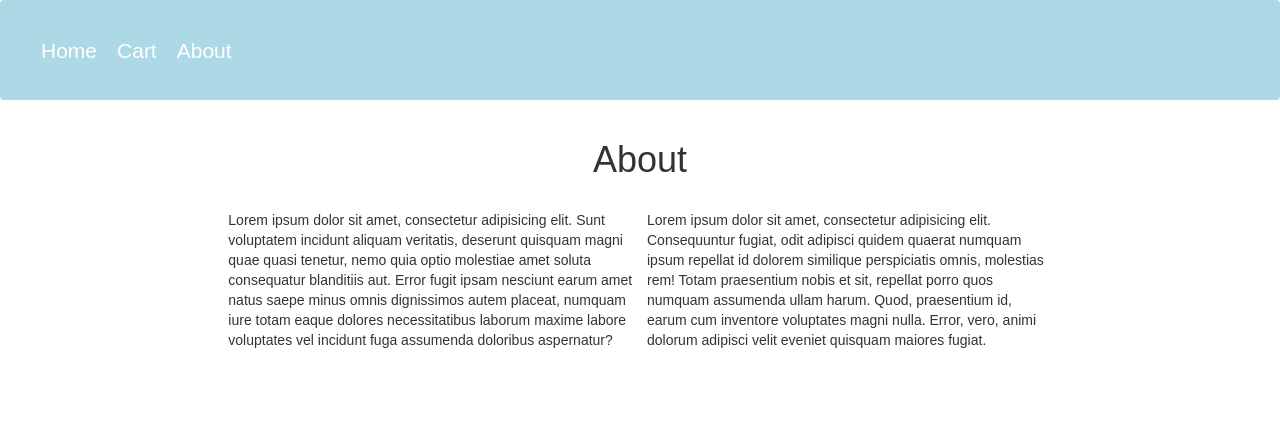
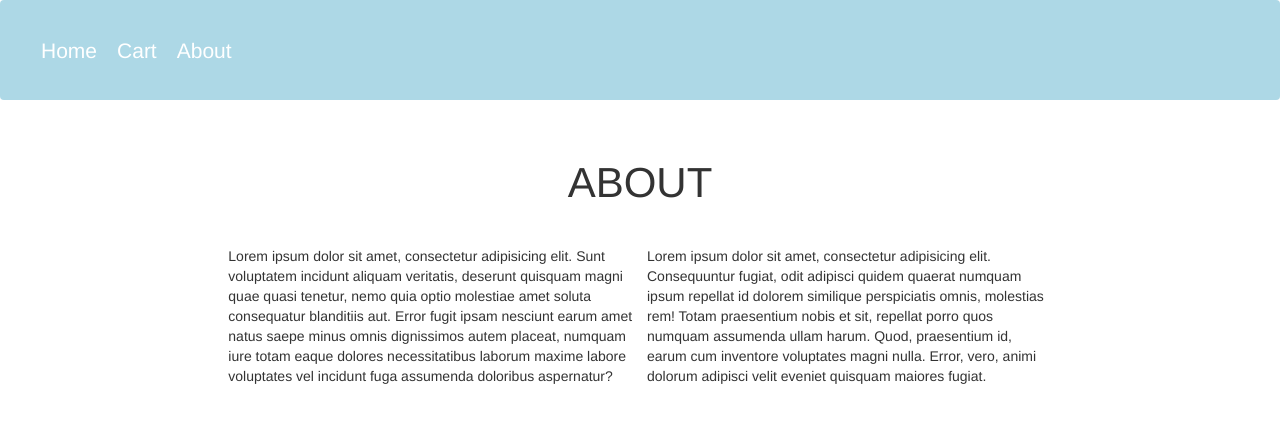
Before and after one commit to kyledavelaar/eCommerce, a React (Create React App) app: page /about in a window 1280 px wide. Shown: the top 422 px of the page. Built offline with nearby package versions, Linux system fonts and the light colour scheme.

Commit message:
update header css and center css

```diff
--- a/src/App.css
+++ b/src/App.css
@@ -17,8 +17,14 @@ nav li {
 }
 
 .header {
+  margin: 40px 0;
+  font-weight: 100;
+  text-transform: uppercase;
+  font-size: 3em;
+}
+
+.center {
   text-align: center;
-  margin-bottom: 20px;
 }
 
 
@@ -26,6 +32,7 @@ nav li {
 
 .list {
   padding: 0;
+  margin-top: 75px;
 }
 
 .list-item {
--- a/src/actions/shelfAction.js
+++ b/src/actions/shelfAction.js
@@ -14,7 +14,7 @@ export const populate = () => {
       {
         src: "https://unsplash.it/300?image=18",
         title: "Mountaintop Experience",
-        price: "49",
+        price: "39",
         id: Math.floor(Math.random() * 1000)
       },
       {
@@ -26,19 +26,19 @@ export const populate = () => {
       {
         src: "https://unsplash.it/300?image=20",
         title: "Magical One",
-        price: "49",
+        price: "29",
         id: Math.floor(Math.random() * 1000)
       },
       {
         src: "https://unsplash.it/300?image=21",
         title: "Amazon Rainfall",
-        price: "49",
+        price: "39",
         id: Math.floor(Math.random() * 1000)
       },
       {
         src: "https://unsplash.it/300?image=32",
         title: "Valley Below",
-        price: "49",
+        price: "59",
         id: Math.floor(Math.random() * 1000)
       },
     ]
--- a/src/components/About.jsx
+++ b/src/components/About.jsx
@@ -5,8 +5,8 @@ const About = () => (
   <div className="container-fluid">
     <div className="row">
       <Navbar />
-      <div className="col-sm-12 header">
-        <h1>About</h1>
+      <div className="col-sm-12">
+        <h1 className="header center">About</h1>
       </div>
       {/*<div className="col-sm-8 col-sm-offset-2">
         <img src="https://unsplash.it/1200/800?image=0" alt="" className="img-responsive"/>
--- a/src/components/Cart.jsx
+++ b/src/components/Cart.jsx
@@ -28,7 +28,7 @@ const Cart = (props) => {
     <div>
       <Navbar />
       <div className="cart">
-        <h1>Cart Items</h1>
+        <h1 className="header">Cart Items</h1>
         <ol>
           {cartItems}
         </ol>
--- a/src/components/Home.jsx
+++ b/src/components/Home.jsx
@@ -28,9 +28,9 @@ const Home = (props) => {
     <div className="container-fluid">
       <div className="row">
         <Navbar />
-        <div className="col-sm-12 header">
-          <h1>Gallery</h1>
-        </div>
+        {/*<div className="col-sm-12">
+          <h1 className="header">Gallery</h1>
+        </div>*/}
         <ul className="list">
           {shelfItems}
         </ul>
--- a/src/components/NotFound.jsx
+++ b/src/components/NotFound.jsx
@@ -4,7 +4,7 @@ import Navbar from './Navbar';
 const NotFound = () => (
   <div>
     <Navbar />
-    <h1>NotFound</h1>
+    <h1 className="header center">Not Found</h1>
   </div>
 )
 
--- a/src/index.css
+++ b/src/index.css
@@ -1,6 +1,6 @@
 body {
   margin: 0;
   padding: 0;
-  font-family: sans-serif;
+  font-family: Helvetica, sans-serif;
   box-style: border-box;
 }
```
